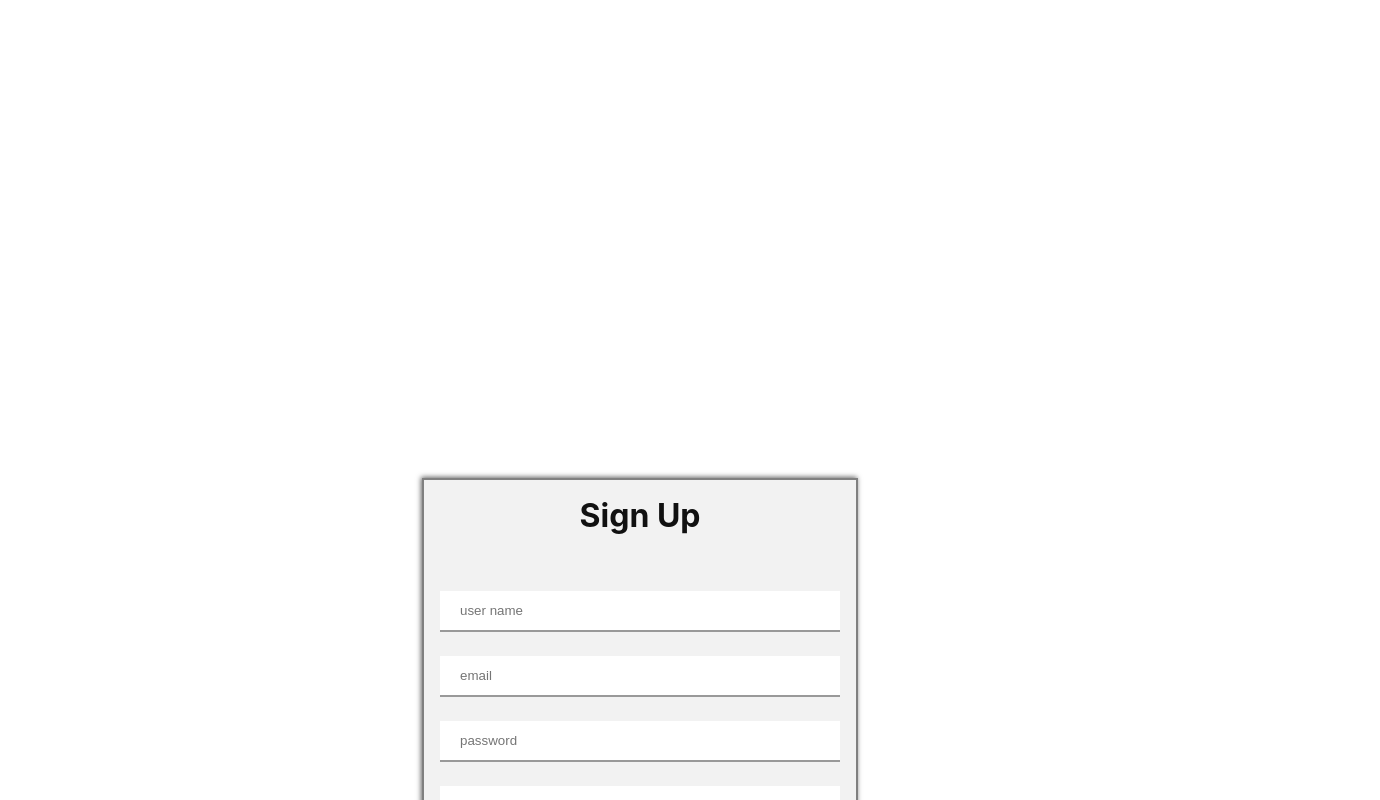
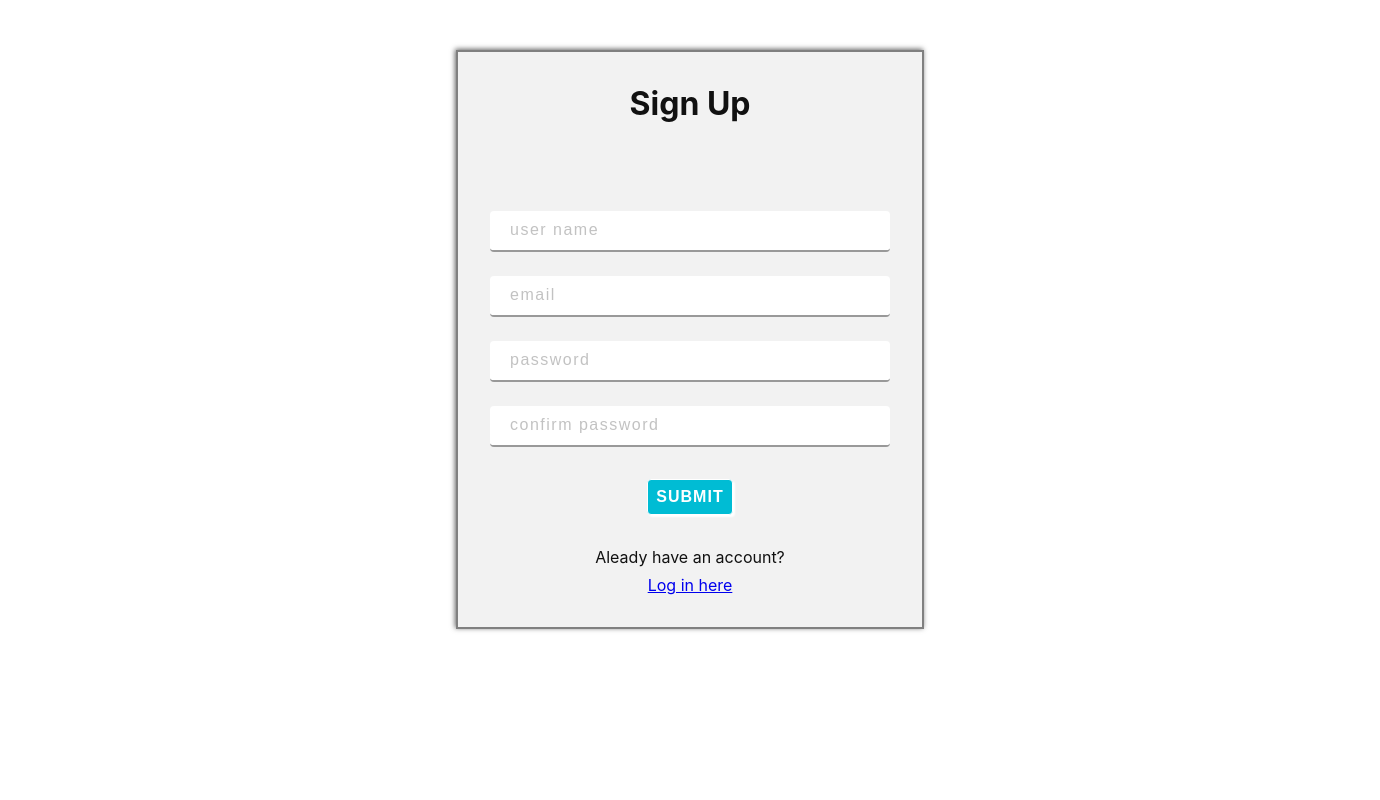
Before and after one commit to arthurkyambadde/React-form, a React (Create React App) app in the folder react-form/: page / in a window 1280 px wide. Shown: the top 800 px of the page, 1380 px wide, since content can reach past the window. Built offline with nearby package versions, Linux system fonts and the light colour scheme.

Commit message:
Made Form a controlled component by assigning state to the input fields

```diff
--- a/react-form/src/App.js
+++ b/react-form/src/App.js
@@ -4,7 +4,7 @@ import React from "react";
 
 const AppContainer = styled.div`
   width: 100vw;
-  height: 199vh;
+  padding: 50px;
   display: flex;
   align-items: center;
   justify-content: center;
--- a/react-form/src/Components/FormComponent.js
+++ b/react-form/src/Components/FormComponent.js
@@ -5,9 +5,10 @@ const FormStyles = styled.div`
   display: flex;
   align-items: center;
   flex-direction: column;
-  padding: 16px;
+  padding: 32px;
+  gap: 32px;
   width: 400px;
-  height: 600px;
+
   color: #111;
   border: 2px solid gray;
   box-shadow: -1px -1px 5px #666;
@@ -20,6 +21,7 @@ const SignUpHeading = styled.p`
   font-size: 32px;
   font-weight: bold;
   margin-bottom: 48px;
+  color: #111;
 `;
 
 const FormTextArea = styled.form`
@@ -33,24 +35,124 @@ const FormTextArea = styled.form`
 const Input = styled.input`
   width: 100%;
   border: none;
+  outline: none;
   border-bottom: 2px solid #999;
   padding: 12px 20px;
   margin: 8px 0 0 0;
+  color: #111;
+  letter-spacing: 1.5px;
+  overflow: hidden;
   box-sizing: border-box;
+  border-radius: 4px;
+  &::placeholder {
+    color: #9999;
+    font-size: 16px;
+    font-weight: 100px;
+  }
+  &:focus,
+  &:active {
+    border: none;
+    color: #555;
+    font-size: 16px;
+    letter-spacing: 1.5px;
+    font-weight: 400;
+  }
+`;
+
+const Submit = styled.button`
+  color: rgb(255, 255, 255);
+  background-color: rgb(0, 188, 212);
+  text-align: center;
+  padding: 8px;
+  border-radius: 4px;
+  border: 1px solid #fff;
+  box-shadow: 2px 2px 2px #fff;
+  letter-spacing: 1px;
+  font-weight: 600;
+  font-size: 16px;
+  animation: 0.1s linear;
+  cursor: pointer;
+  &:hover {
+    transform: scale(1.01);
+  }
+`;
+
+const LogInContainer = styled.div`
+  display: flex;
+  flex-direction: column;
+  gap: 8px;
+  justify-content: center;
+  align-items: center;
+`;
+
+const LogInTag = styled.div`
+  font-size: 16px;
+  font-weight: 400;
 `;
 
 class FormComponent extends React.Component {
+  constructor(props) {
+    super(props);
+    this.state = {
+      username: "",
+      email: "",
+      password: "",
+      confirmPassword: "",
+    };
+  }
+
+  handleUsernameChange = (e) => {
+    this.setState({ username: e.target.value });
+  };
+
+  handleEmailChange = (e) => {
+    this.setState({ email: e.target.value });
+  };
+
+  handlePasswordChange = (e) => {
+    this.setState({ password: e.target.value });
+  };
+
+  handleConfirmPasswordChange = (e) => {
+    this.setState({ confirmPassword: e.target.value });
+  };
+
   render() {
     return (
       <FormStyles>
         {" "}
         <SignUpHeading>Sign Up</SignUpHeading>
         <FormTextArea>
-          <Input type="text" placeholder="user name"></Input>
-          <Input type="email" placeholder="email"></Input>
-          <Input type="password" placeholder="password"></Input>
-          <Input type="password" placeholder="confirm password"></Input>
+          <Input
+            value={this.state.username}
+            type="text"
+            placeholder="user name"
+            onChange={this.handleUsernameChange}
+          ></Input>
+          <Input
+            value={this.state.email}
+            type="email"
+            placeholder="email"
+            onChange={this.handleEmailChange}
+          ></Input>
+          <Input
+            value={this.state.password}
+            type="password"
+            placeholder="password"
+            onChange={this.handlePasswordChange}
+          ></Input>
+          <Input
+            value={this.state.confirmPassword}
+            type="password"
+            placeholder="confirm password"
+            onChange={this.handleConfirmPasswordChange}
+          ></Input>
         </FormTextArea>
+        <Submit>SUBMIT</Submit>
+        <LogInContainer>
+          <LogInTag>Aleady have an account?</LogInTag>
+          <a href="#">Log in here</a>
+        </LogInContainer>
       </FormStyles>
     );
   }
```
